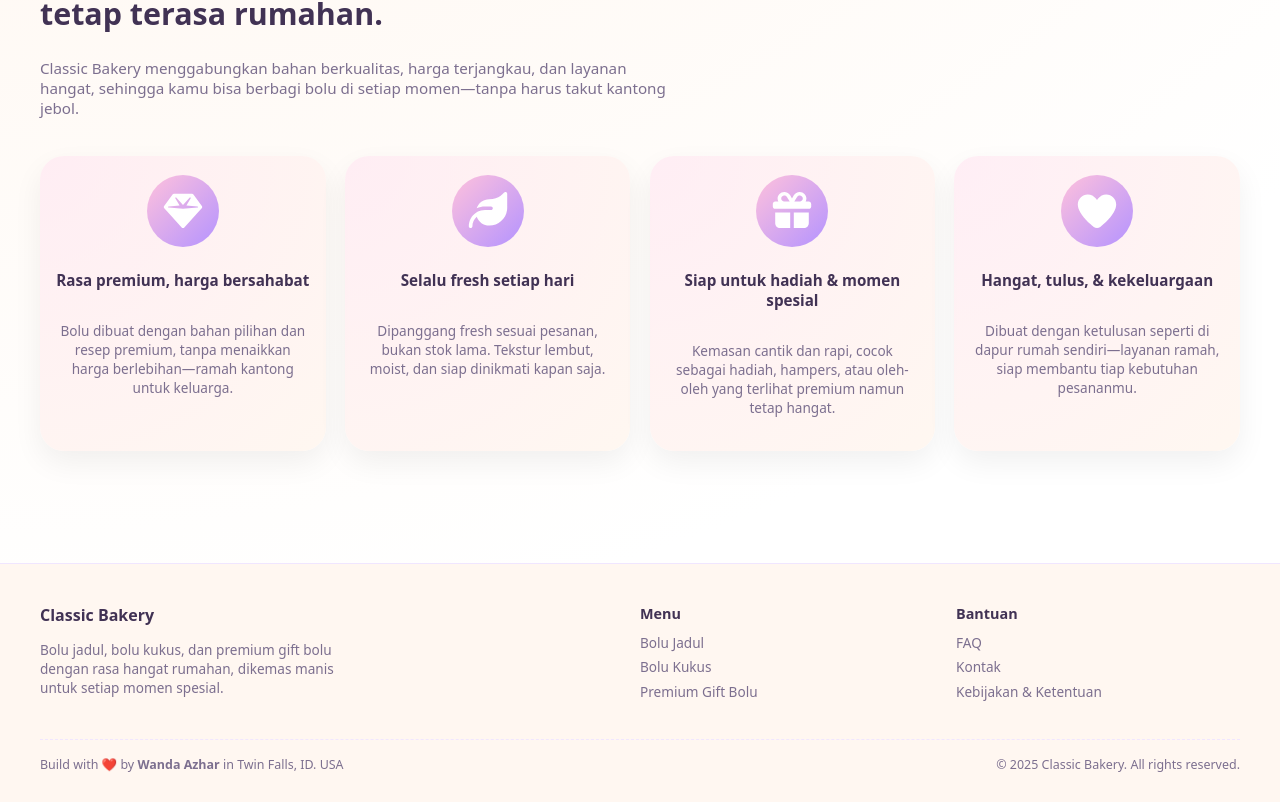
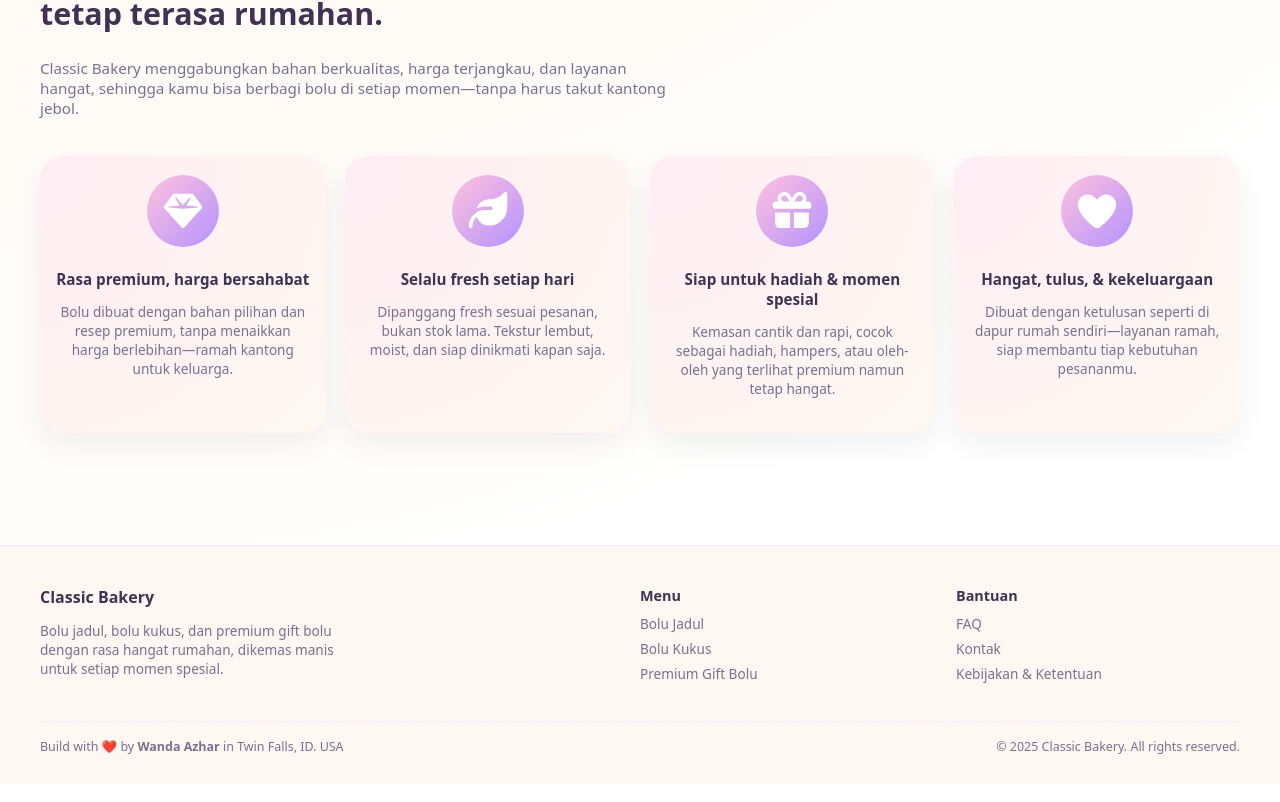
Before and after one commit to wandaazhar007/frontend-classic-bakery, a Next.js app: page / in a window 1280 px wide. Shown: the part 1314-2116 px from the top of the page. Built offline with nearby package versions, Linux system fonts and the light colour scheme.

Commit message:
wanda: edit icons

```diff
--- a/app/components/whyChooseUs/WhyChooseUsSection.module.scss
+++ b/app/components/whyChooseUs/WhyChooseUsSection.module.scss
@@ -82,7 +82,7 @@
   box-shadow: $shadow-soft;
   display: flex;
   flex-direction: column;
-  gap: .1rem;
+  // gap: .1rem;
   align-items: center;
 
   @media (min-width: $bp-md) {
@@ -117,6 +117,7 @@
   font-size: 0.8rem;
   color: $color-text-muted;
   text-align: center;
+  margin-top: -.1rem;
 
   @media (min-width: $bp-md) {
     font-size: 0.85rem;
```
